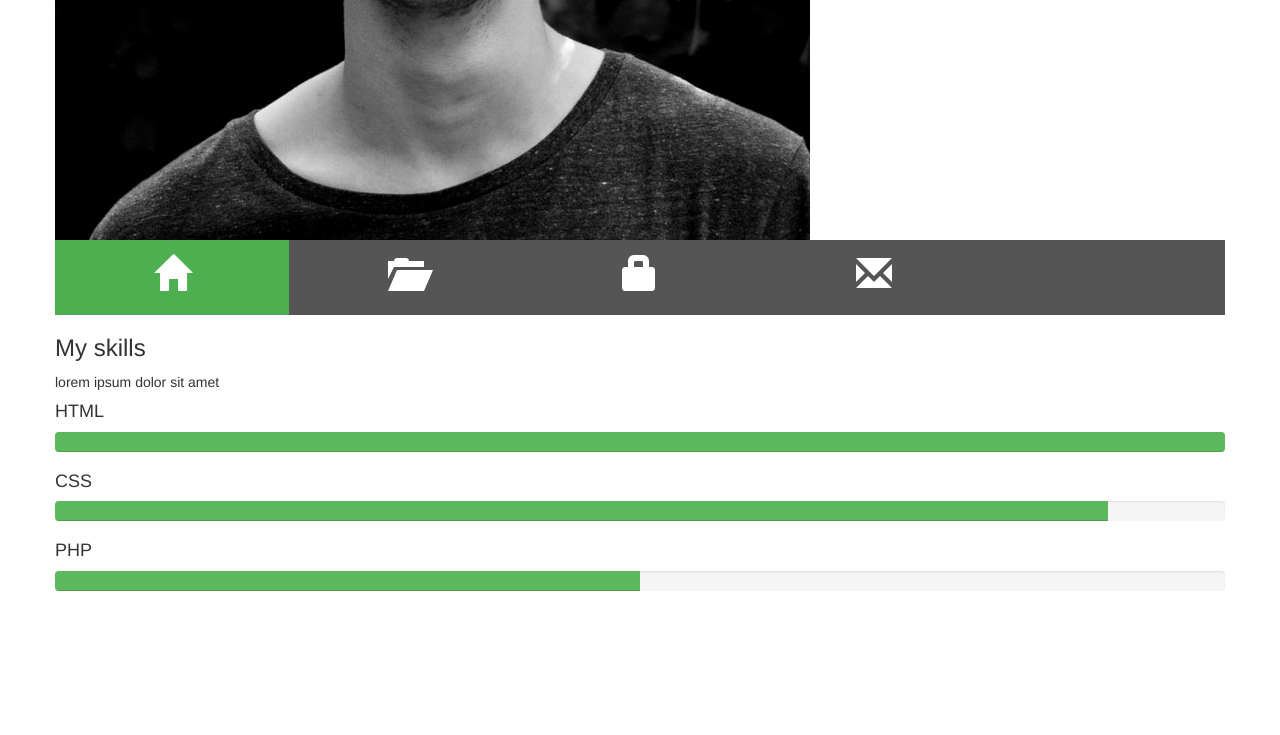
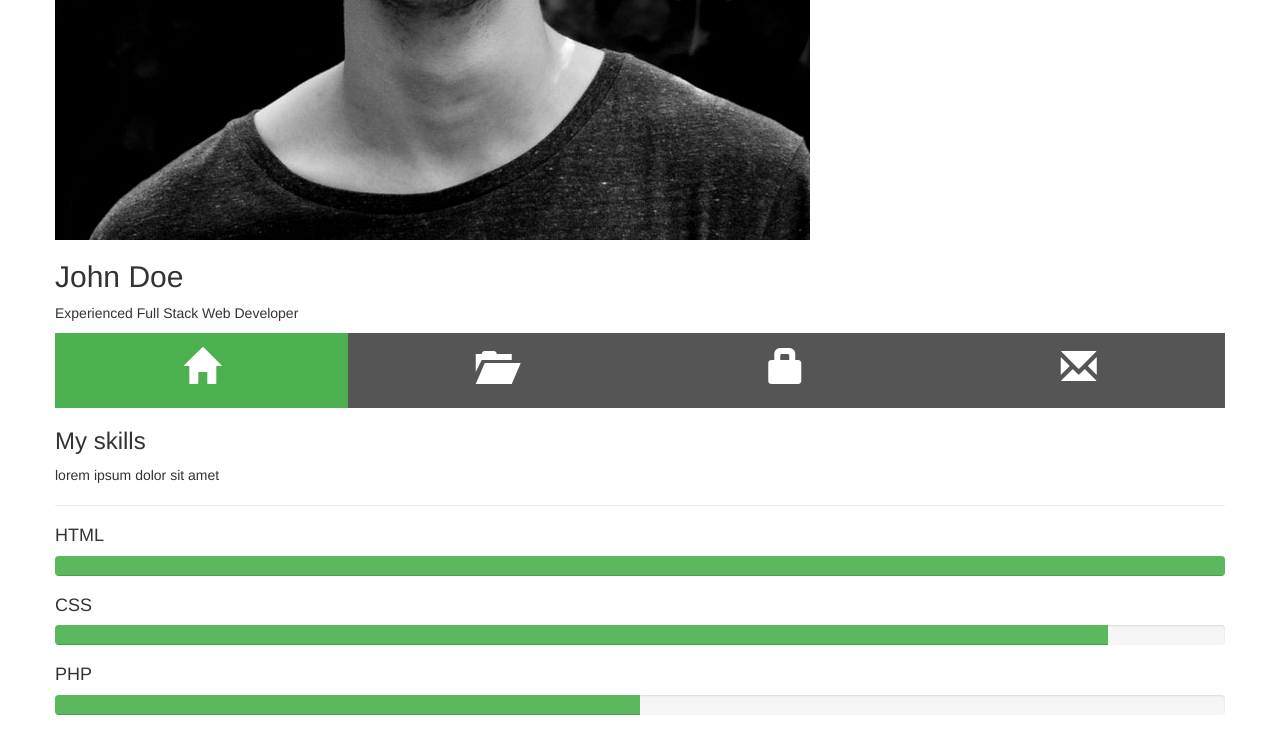
Before and after one commit to krkonsap/pvk, a PHP site: page / in a window 1280 px wide. Shown: the part 503-1238 px from the top of the page. Before the commit the page ends 1094 px from the top, so only its background shows below. Run offline with PHP 8.4, Linux system fonts and the light colour scheme.

Commit message:
lisatud nimi ja amet

```diff
--- a/portfolio/css/style.css
+++ b/portfolio/css/style.css
@@ -7,7 +7,7 @@
 .icon-bar a {
     float: left; /* Float links side by side */
     text-align: center; /* Center-align text */
-    width: 20%; /* Equal width (5 icons with 20% width each = 100%) */
+    width: 25%; /* Equal width (5 icons with 20% width each = 100%) */
     padding: 12px 0; /* Some top and bottom padding */
     transition: all 0.3s ease; /* Add transition for hover effects */
     color: white; /* White text color */
--- a/portfolio/index.html
+++ b/portfolio/index.html
@@ -17,10 +17,10 @@
                 <img src="img/person1.jpg" alt="pic">
             </div>
             <div class="row">
-
+                <h2>John Doe</h2>
             </div>
             <div class="row">
-
+                <p>Experienced Full Stack Web Developer</p>
             </div>
             <div class="row">
                 <div class="icon-bar">
@@ -33,6 +33,8 @@
             <div class="row">
                 <h3>My skills</h3>
                 <p>lorem ipsum dolor sit amet</p>
+
+                <hr>
 
                 <h4>HTML</h4>
                 <div class="progress">
```
